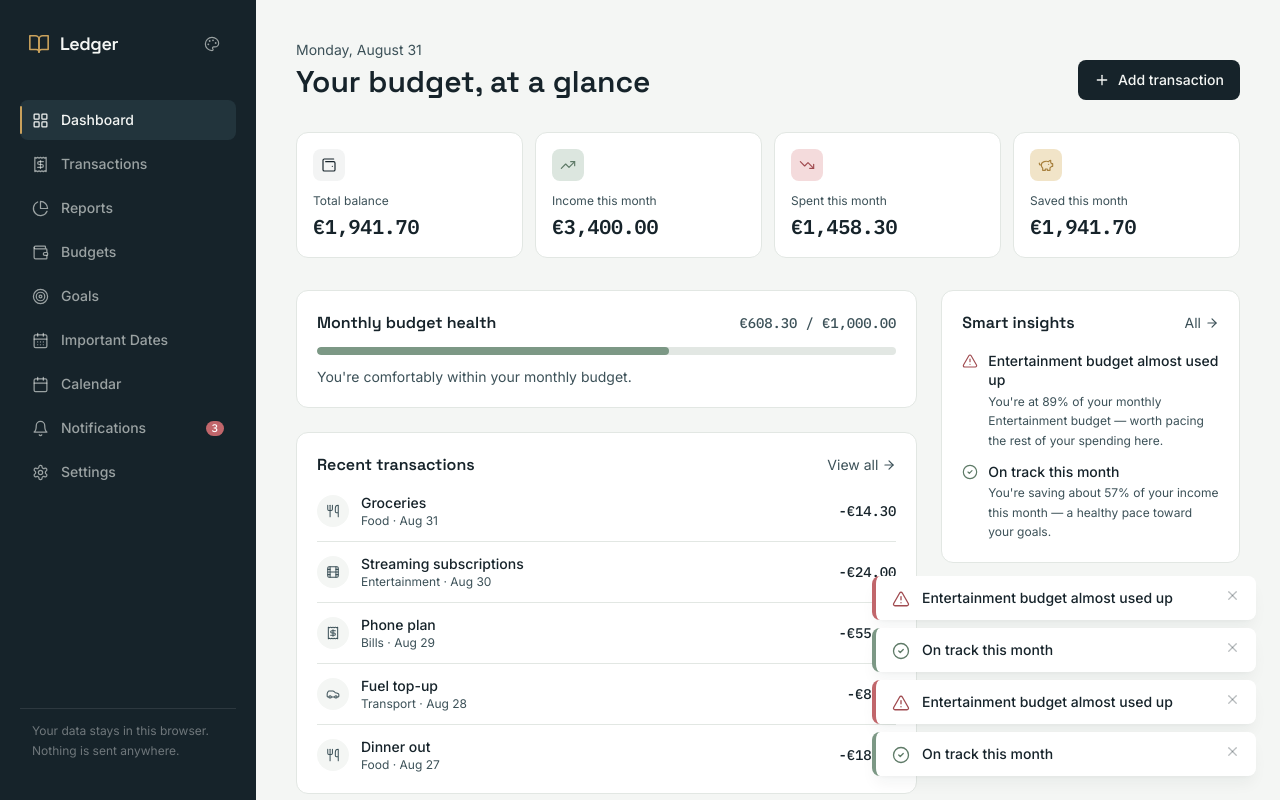
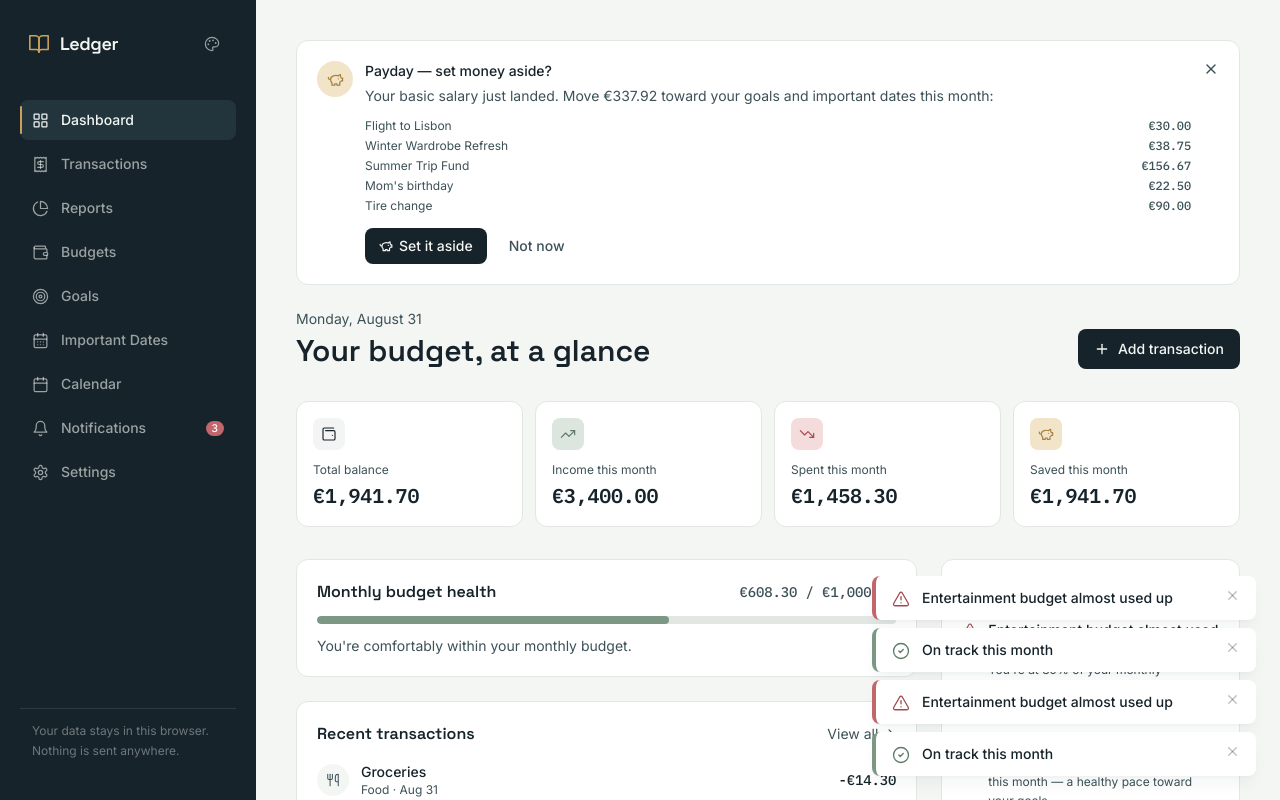
Before and after one commit to nzrv1/budget-tracker, a React (Vite) app: page / in a window 1280 px wide. Shown: the top 800 px of the page. Built offline with nearby package versions, Linux system fonts and the light colour scheme.

Commit message:
new setup "automatic budgets"

```diff
--- a/src/App.tsx
+++ b/src/App.tsx
@@ -13,6 +13,7 @@ import {
 import { loadState, saveState, uid, clearState } from './lib/storage'
 import { generateInsights } from './lib/insights'
 import { generateReminders } from './lib/goalReminders'
+import { planForMonth, startOfMonth, monthKey } from './lib/planning'
 import Sidebar from './components/Sidebar'
 import Dashboard from './components/Dashboard'
 import TransactionsView from './components/TransactionsView'
@@ -161,6 +162,25 @@ export default function App() {
     setState((prev) => ({ ...prev, settings: { ...prev.settings, ...patch } }))
   }
 
+  // On (or after) payday, offer to move this month's planned goal/important-date
+  // contributions out of "spendable" and into each target's saved amount.
+  function applyAutoAllocations() {
+    const plan = planForMonth(state, startOfMonth(new Date()))
+    for (const item of plan.goalItems) {
+      const goal = state.goals.find((g) => g.id === item.id)
+      if (goal) updateGoal(goal.id, { savedAmount: goal.savedAmount + item.amount })
+    }
+    for (const item of plan.dateItems) {
+      const date = state.importantDates.find((d) => d.id === item.id)
+      if (date) updateImportantDate(date.id, { savedAmount: (date.savedAmount ?? 0) + item.amount })
+    }
+    updateSettings({ lastSalaryPromptMonth: monthKey(new Date()) })
+  }
+
+  function dismissSalaryPrompt() {
+    updateSettings({ lastSalaryPromptMonth: monthKey(new Date()) })
+  }
+
   function setTheme(theme: ThemeKey) {
     setState((prev) => ({ ...prev, settings: { ...prev.settings, theme } }))
   }
@@ -189,6 +209,8 @@ export default function App() {
               addTransaction={addTransaction}
               addCategory={addCategory}
               setView={setView}
+              applyAutoAllocations={applyAutoAllocations}
+              dismissSalaryPrompt={dismissSalaryPrompt}
             />
           )}
           {view === 'transactions' && (
--- a/src/components/CalendarView.tsx
+++ b/src/components/CalendarView.tsx
@@ -2,8 +2,18 @@ import { useState } from 'react'
 import { ChevronLeft, ChevronRight, Wallet, Target, CalendarDays } from 'lucide-react'
 import { AppState } from '../types'
 import { formatMoney } from '../lib/utils'
-import { Card, SectionHeading } from './shared'
-import { planForMonth, planForWeek, eventsInMonth, startOfMonth, startOfWeek, addDays, addMonths } from '../lib/planning'
+import { Card, GoalIconGlyph, ProgressBar, SectionHeading } from './shared'
+import { ImportantDateIconGlyph } from '../lib/importantDates'
+import {
+  planForMonth,
+  planForWeek,
+  eventsInMonth,
+  startOfMonth,
+  startOfWeek,
+  addDays,
+  addMonths,
+  CalendarEvent,
+} from '../lib/planning'
 
 const WEEKDAY_LABELS = ['M', 'T', 'W', 'T', 'F', 'S', 'S']
 const MONTH_NAMES = ['Jan', 'Feb', 'Mar', 'Apr', 'May', 'Jun', 'Jul', 'Aug', 'Sep', 'Oct', 'Nov', 'Dec']
@@ -89,7 +99,14 @@ function MonthGridView({ state, year, setYear }: { state: AppState; year: number
 function MonthCard({ state, monthStart }: { state: AppState; monthStart: Date }) {
   const plan = planForMonth(state, monthStart)
   const events = eventsInMonth(state, monthStart)
-  const eventDays = new Set(events.map((e) => e.day))
+  const [openDay, setOpenDay] = useState<number | null>(null)
+
+  const eventsByDay = new Map<number, CalendarEvent[]>()
+  for (const e of events) {
+    const arr = eventsByDay.get(e.day) || []
+    arr.push(e)
+    eventsByDay.set(e.day, arr)
+  }
 
   const year = monthStart.getFullYear()
   const month = monthStart.getMonth()
@@ -105,6 +122,7 @@ function MonthCard({ state, monthStart }: { state: AppState; monthStart: Date })
 
   const currency = state.settings.currency
   const hasBreakdown = plan.budgetsTotal > 0 || plan.goalsTotal > 0 || plan.datesTotal > 0
+  const openDayEvents = openDay !== null ? eventsByDay.get(openDay) : undefined
 
   return (
     <Card className="p-4">
@@ -120,15 +138,20 @@ function MonthCard({ state, monthStart }: { state: AppState; monthStart: Date })
           </span>
         ))}
       </div>
-      <div className="grid grid-cols-7 gap-y-1 text-center mb-3">
+      <div className="grid grid-cols-7 gap-y-1 text-center mb-3" onMouseLeave={() => setOpenDay(null)}>
         {cells.map((d, i) => {
-          const hasEvent = d !== null && eventDays.has(d)
+          const dayEvents = d !== null ? eventsByDay.get(d) : undefined
+          const hasEvent = !!dayEvents && dayEvents.length > 0
           const isToday = isCurrentMonth && d === today.getDate()
           return (
             <span
               key={i}
-              className={`relative text-[11px] font-tabular w-6 h-6 mx-auto flex items-center justify-center rounded-full ${
+              onClick={() => hasEvent && d !== null && setOpenDay(openDay === d ? null : d)}
+              onMouseEnter={() => hasEvent && d !== null && setOpenDay(d)}
+              className={`relative text-[11px] font-tabular w-6 h-6 mx-auto flex items-center justify-center rounded-full transition-colors ${
                 isToday ? 'bg-ink text-paper' : 'text-ink-softer'
+              } ${hasEvent ? 'cursor-pointer hover:bg-sage-light hover:text-sage-dark' : ''} ${
+                hasEvent && openDay === d && !isToday ? 'bg-sage-light text-sage-dark' : ''
               }`}
             >
               {d ?? ''}
@@ -137,6 +160,39 @@ function MonthCard({ state, monthStart }: { state: AppState; monthStart: Date })
           )
         })}
       </div>
+
+      {openDayEvents && openDayEvents.length > 0 && (
+        <div className="mb-3 p-3 rounded bg-paper border border-paper-line flex flex-col gap-3">
+          {openDayEvents.map((ev) => {
+            const hasTarget = ev.kind === 'goal' ? true : ev.hasTarget
+            const remaining = Math.max(ev.target - ev.saved, 0)
+            const ratio = ev.target > 0 ? ev.saved / ev.target : 0
+            return (
+              <div key={`${ev.kind}-${ev.id}`}>
+                <div className="flex items-center gap-1.5 mb-1.5">
+                  {ev.kind === 'goal' ? (
+                    <GoalIconGlyph icon={ev.icon} size={13} className="text-ink-softer shrink-0" />
+                  ) : (
+                    <ImportantDateIconGlyph category={ev.category} size={13} className="text-ink-softer shrink-0" />
+                  )}
+                  <span className="text-xs font-medium text-ink truncate">{ev.name}</span>
+                </div>
+                {hasTarget ? (
+                  <>
+                    <div className="flex justify-between text-[11px] font-tabular text-ink-softer mb-1">
+                      <span>{formatMoney(ev.saved, currency)} saved</span>
+                      <span>{formatMoney(remaining, currency)} left</span>
+                    </div>
+                    <ProgressBar ratio={ratio} tone={ratio >= 0.9 ? 'gold' : 'sage'} />
+                  </>
+                ) : (
+                  <p className="text-[11px] text-ink-softer">No savings target set for this one.</p>
+                )}
+              </div>
+            )
+          })}
+        </div>
+      )}
 
       {hasBreakdown && (
         <div className="flex flex-col gap-1 pt-3 border-t border-paper-line text-xs">
--- a/src/components/Dashboard.tsx
+++ b/src/components/Dashboard.tsx
@@ -5,6 +5,8 @@ import { formatMoney, periodRange, filterByRange, totals } from '../lib/utils'
 import { Card, ProgressBar, budgetTone } from './shared'
 import { CategoryIconGlyph, iconForCategory } from '../lib/categoryIcons'
 import AddTransactionModal from './AddTransactionModal'
+import SalaryPromptBanner from './SalaryPromptBanner'
+import { isPaydayReached, monthKey } from '../lib/planning'
 import { ViewKey } from '../App'
 
 export default function Dashboard({
@@ -13,12 +15,16 @@ export default function Dashboard({
   addTransaction,
   addCategory,
   setView,
+  applyAutoAllocations,
+  dismissSalaryPrompt,
 }: {
   state: AppState
   insights: Insight[]
   addTransaction: (t: Omit<Transaction, 'id'>) => void
   addCategory: (def: CategoryDef) => void
   setView: (v: ViewKey) => void
+  applyAutoAllocations: () => void
+  dismissSalaryPrompt: () => void
 }) {
   const [showAdd, setShowAdd] = useState(false)
 
@@ -47,8 +53,15 @@ export default function Dashboard({
   const today = new Date()
   const dayLabel = today.toLocaleDateString(undefined, { weekday: 'long', month: 'long', day: 'numeric' })
 
+  const showSalaryPrompt =
+    isPaydayReached(state.settings.salaryDay, today) && state.settings.lastSalaryPromptMonth !== monthKey(today)
+
   return (
     <div>
+      {showSalaryPrompt && (
+        <SalaryPromptBanner state={state} onApply={applyAutoAllocations} onDismiss={dismissSalaryPrompt} />
+      )}
+
       <div className="flex flex-col sm:flex-row sm:items-end justify-between gap-4 mb-8">
         <div>
           <p className="text-sm text-ink-softer mb-1">{dayLabel}</p>
--- /dev/null
+++ b/src/components/SalaryPromptBanner.tsx
@@ -0,0 +1,67 @@
+import { PiggyBank, X } from 'lucide-react'
+import { AppState } from '../types'
+import { formatMoney } from '../lib/utils'
+import { planForMonth, startOfMonth } from '../lib/planning'
+import { Card } from './shared'
+
+/** Shown on the Dashboard from payday onward, suggesting to move this month's planned
+ * savings into goals and important dates in one tap. */
+export default function SalaryPromptBanner({
+  state,
+  onApply,
+  onDismiss,
+}: {
+  state: AppState
+  onApply: () => void
+  onDismiss: () => void
+}) {
+  const plan = planForMonth(state, startOfMonth(new Date()))
+  const items = [...plan.goalItems, ...plan.dateItems]
+  const total = plan.goalsTotal + plan.datesTotal
+  const currency = state.settings.currency
+
+  if (items.length === 0) return null
+
+  return (
+    <Card className="p-5 mb-6 border-gold/50 bg-gold-light/30">
+      <div className="flex items-start gap-3">
+        <span className="shrink-0 w-9 h-9 rounded-full bg-gold-light text-gold-dark flex items-center justify-center">
+          <PiggyBank size={17} strokeWidth={1.75} />
+        </span>
+        <div className="flex-1 min-w-0">
+          <p className="text-sm font-medium text-ink">Payday — set money aside?</p>
+          <p className="text-sm text-ink-softer mt-1 leading-relaxed">
+            Your basic salary just landed. Move {formatMoney(total, currency)} toward your goals and important dates
+            this month:
+          </p>
+          <ul className="mt-2.5 flex flex-col gap-1">
+            {items.map((it) => (
+              <li key={it.id} className="flex items-center justify-between text-xs text-ink-softer">
+                <span className="truncate">{it.label}</span>
+                <span className="font-tabular shrink-0 ml-2">{formatMoney(it.amount, currency)}</span>
+              </li>
+            ))}
+          </ul>
+          <div className="flex gap-2 mt-3.5">
+            <button
+              onClick={onApply}
+              className="inline-flex items-center gap-1.5 bg-ink text-paper px-3.5 py-2 rounded text-sm font-medium hover:bg-ink-light transition-colors"
+            >
+              <PiggyBank size={14} />
+              Set it aside
+            </button>
+            <button
+              onClick={onDismiss}
+              className="px-3.5 py-2 rounded text-sm font-medium text-ink-softer hover:bg-paper-card transition-colors"
+            >
+              Not now
+            </button>
+          </div>
+        </div>
+        <button onClick={onDismiss} aria-label="Dismiss" className="text-ink-softer hover:text-ink shrink-0">
+          <X size={16} />
+        </button>
+      </div>
+    </Card>
+  )
+}
--- a/src/components/SettingsView.tsx
+++ b/src/components/SettingsView.tsx
@@ -145,7 +145,7 @@ export default function SettingsView({
           ))}
         </select>
 
-        <label className="block text-xs font-medium text-ink-softer mb-1.5">Monthly income</label>
+        <label className="block text-xs font-medium text-ink-softer mb-1.5">Basic salary</label>
         <input
           type="number"
           min="0"
@@ -154,7 +154,27 @@ export default function SettingsView({
           onChange={(e) => updateSettings({ monthlyIncome: parseFloat(e.target.value) || 0 })}
           className="w-full px-3 py-2.5 border border-paper-line rounded text-sm font-tabular focus:border-sage outline-none"
         />
-        <p className="text-xs text-ink-softer mt-1.5">Used as a baseline for savings-rate insights.</p>
+        <p className="text-xs text-ink-softer mt-1.5">
+          Your regular monthly income — used as a baseline for savings-rate insights.
+        </p>
+
+        <label className="block text-xs font-medium text-ink-softer mb-1.5 mt-4">Payday</label>
+        <select
+          value={state.settings.salaryDay ?? ''}
+          onChange={(e) => updateSettings({ salaryDay: e.target.value ? parseInt(e.target.value, 10) : undefined })}
+          className="w-full px-3 py-2.5 border border-paper-line rounded text-sm bg-white focus:border-sage outline-none"
+        >
+          <option value="">Not set</option>
+          {Array.from({ length: 31 }, (_, i) => i + 1).map((day) => (
+            <option key={day} value={day}>
+              {day}
+            </option>
+          ))}
+        </select>
+        <p className="text-xs text-ink-softer mt-1.5">
+          The day each month your basic salary lands. From that day, we'll suggest setting money aside for your
+          goals and important dates automatically.
+        </p>
       </CollapsibleCard>
 
       <CollapsibleCard
--- a/src/lib/mockData.ts
+++ b/src/lib/mockData.ts
@@ -126,6 +126,7 @@ export function mockState(): AppState {
       currency: 'EUR',
       monthlyIncome: 3200,
       theme: 'light',
+      salaryDay: 1,
     },
   }
 }
--- a/src/lib/planning.ts
+++ b/src/lib/planning.ts
@@ -1,6 +1,6 @@
 // Turns Budgets, Goals, and Important Dates into a "how much do I need to set aside"
 // figure for a given month or week — powering the Calendar view.
-import { AppState, CategoryBudget, Goal, ImportantDate } from '../types'
+import { AppState, CategoryBudget, GoalIcon, ImportantDateCategory } from '../types'
 import { nextOccurrence } from './importantDates'
 
 function startOfDay(d: Date): Date {
@@ -15,6 +15,21 @@ export function startOfMonth(d: Date): Date {
 
 function daysInMonth(year: number, month: number): number {
   return new Date(year, month + 1, 0).getDate()
+}
+
+/** 'YYYY-MM' for a date — used to track "has this month's payday prompt been handled". */
+export function monthKey(d: Date): string {
+  return `${d.getFullYear()}-${String(d.getMonth() + 1).padStart(2, '0')}`
+}
+
+/**
+ * True from payday onward for the rest of the month. Clamps to the month's last day so a
+ * salary day of e.g. 31 still fires in shorter months.
+ */
+export function isPaydayReached(salaryDay: number | undefined, now: Date = new Date()): boolean {
+  if (!salaryDay || salaryDay < 1) return false
+  const effectiveDay = Math.min(salaryDay, daysInMonth(now.getFullYear(), now.getMonth()))
+  return now.getDate() >= effectiveDay
 }
 
 function monthsBetweenInclusive(from: Date, to: Date): number {
@@ -185,18 +200,58 @@ export function planForWeek(state: AppState, weekStart: Date): PeriodPlan {
   }
 }
 
-/** Which important dates land on which day of a given month, for the mini calendar grid. */
-export function eventsInMonth(state: AppState, monthStart: Date): { date: ImportantDate; day: number }[] {
+export type CalendarEvent =
+  | { kind: 'goal'; id: string; name: string; day: number; saved: number; target: number; icon: GoalIcon }
+  | {
+      kind: 'importantDate'
+      id: string
+      name: string
+      day: number
+      saved: number
+      target: number
+      hasTarget: boolean
+      category: ImportantDateCategory
+    }
+
+/** Which goals and important dates land on which day of a given month, for the mini calendar grid. */
+export function eventsInMonth(state: AppState, monthStart: Date): CalendarEvent[] {
   const year = monthStart.getFullYear()
   const month = monthStart.getMonth()
-  const results: { date: ImportantDate; day: number }[] = []
+  const results: CalendarEvent[] = []
+
   for (const d of state.importantDates) {
     const base = new Date(d.date)
-    if (d.recurring) {
-      if (base.getMonth() === month) results.push({ date: d, day: base.getDate() })
-    } else if (base.getFullYear() === year && base.getMonth() === month) {
-      results.push({ date: d, day: base.getDate() })
+    const matches = d.recurring
+      ? base.getMonth() === month
+      : base.getFullYear() === year && base.getMonth() === month
+    if (matches) {
+      results.push({
+        kind: 'importantDate',
+        id: d.id,
+        name: d.name,
+        day: base.getDate(),
+        saved: d.savedAmount ?? 0,
+        target: d.targetAmount ?? 0,
+        hasTarget: !!d.targetAmount && d.targetAmount > 0,
+        category: d.category,
+      })
     }
   }
+
+  for (const g of state.goals) {
+    const target = new Date(g.targetDate)
+    if (target.getFullYear() === year && target.getMonth() === month) {
+      results.push({
+        kind: 'goal',
+        id: g.id,
+        name: g.name,
+        day: target.getDate(),
+        saved: g.savedAmount,
+        target: g.targetAmount,
+        icon: g.icon,
+      })
+    }
+  }
+
   return results
 }
--- a/src/types.ts
+++ b/src/types.ts
@@ -85,8 +85,10 @@ export interface Goal {
 
 export interface Settings {
   currency: string
-  monthlyIncome: number
+  monthlyIncome: number // baseline income; treated as the person's basic salary
   theme: ThemeKey
+  salaryDay?: number // day of month (1-31) the basic salary is paid — powers the payday auto-savings prompt
+  lastSalaryPromptMonth?: string // 'YYYY-MM' of the last month the payday prompt was applied or dismissed
 }
 
 export type ThemeKey = 'light' | 'dark' | 'cyber' | 'red' | 'pinky' | 'caramel'
```
